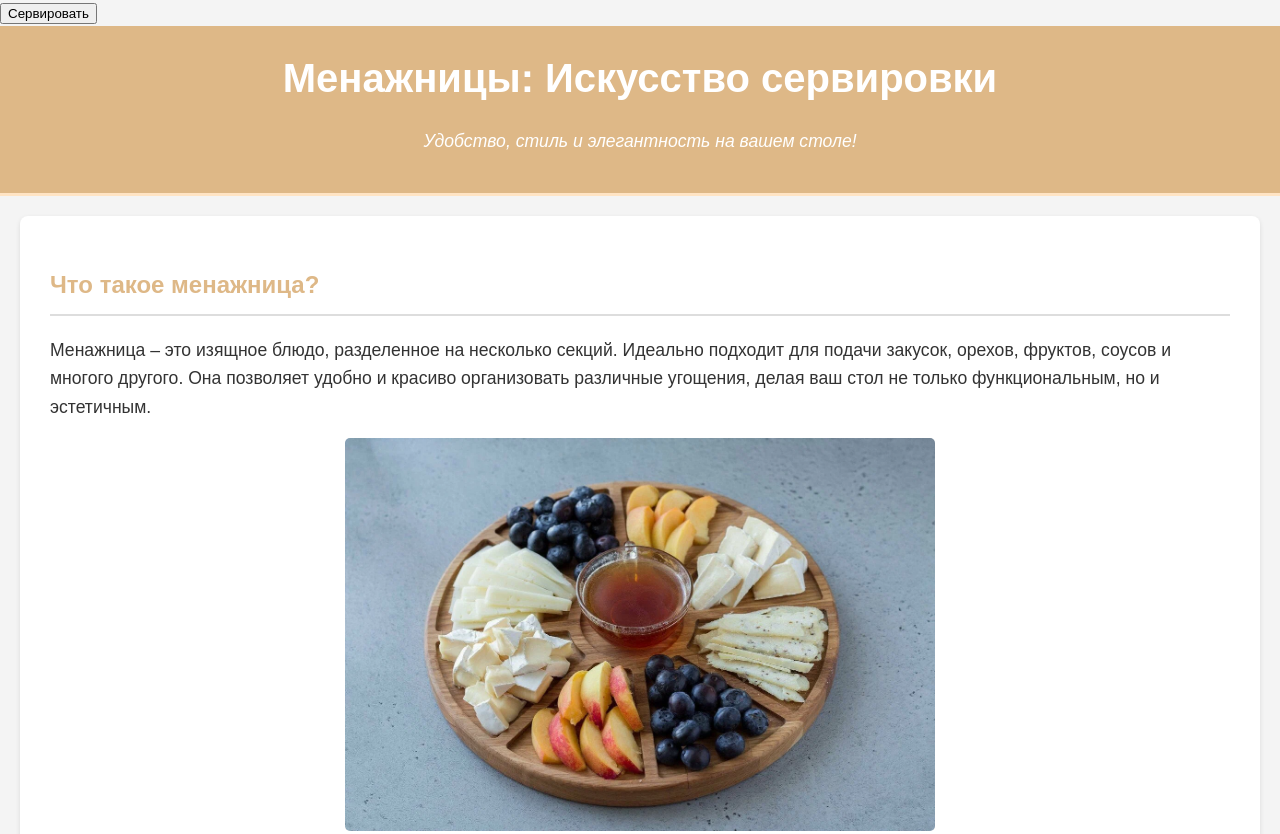
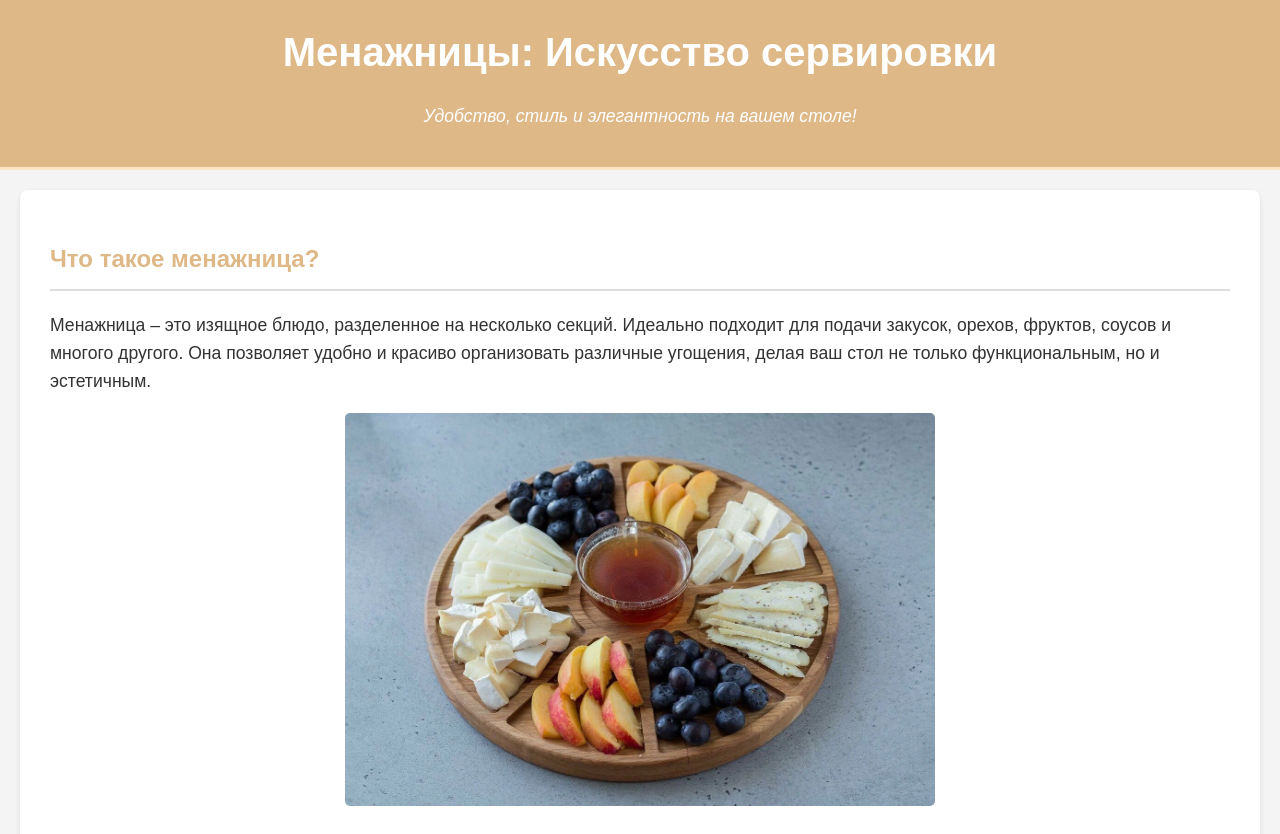
Before and after one commit to asdadfasdfsffwefqewf/my-website, a plain HTML site: page index.html in a window 1280 px wide. Shown: the top 834 px of the page. Drawn offline with Linux system fonts and the light colour scheme.

Commit message:
Add files via upload

```diff
--- a/index.html
+++ b/index.html
@@ -8,7 +8,7 @@
 </head>
 <body>
 
-    <button id="serveButton">Сервировать</button>
+
     <header>
         <h1>Менажницы: Искусство сервировки</h1>
         <p>Удобство, стиль и элегантность на вашем столе!</p>
```
